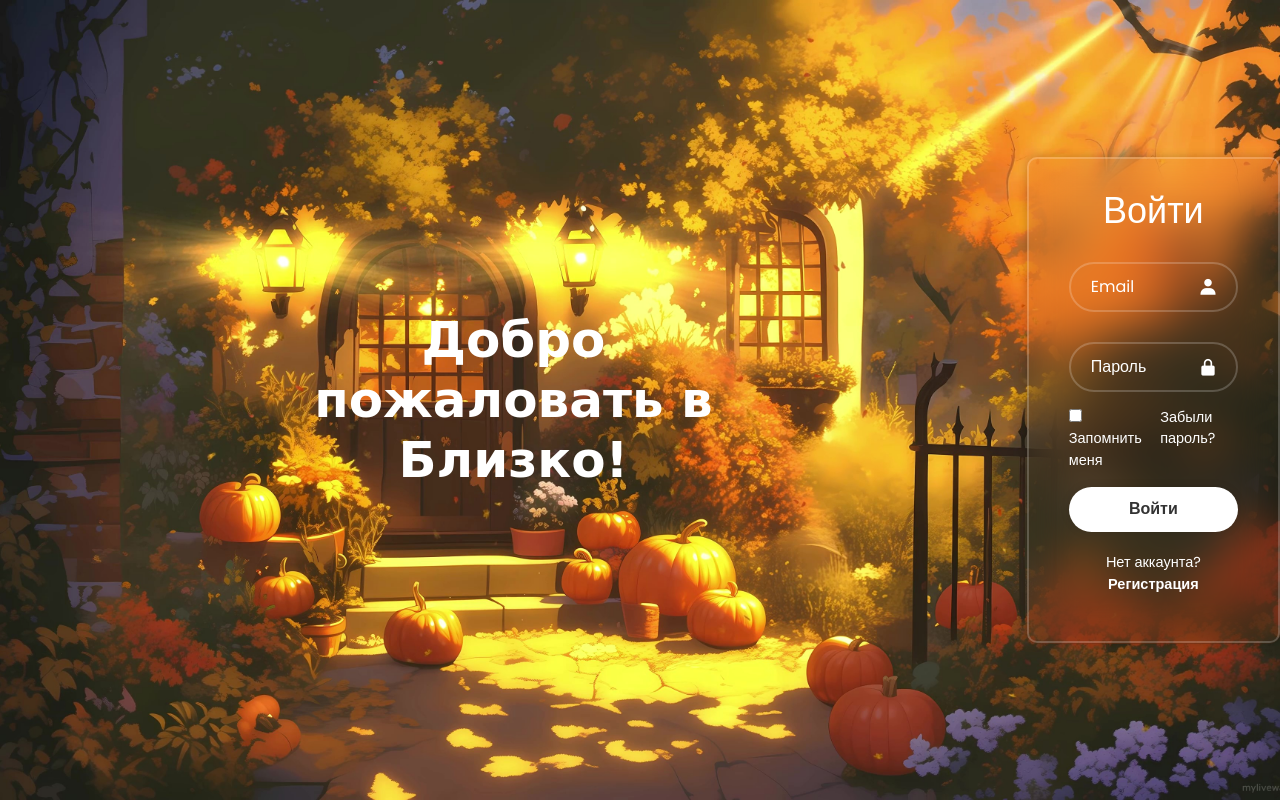
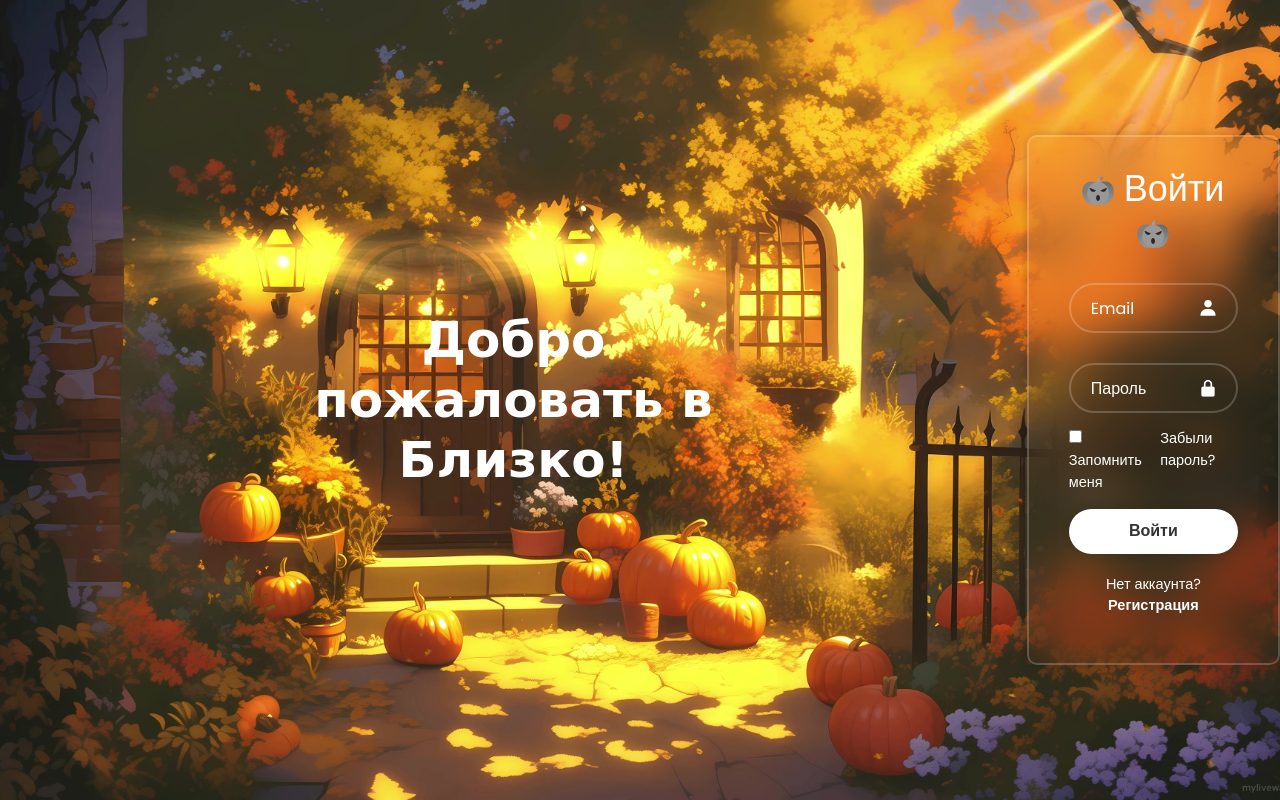
Before and after one commit to Londelord/Londelord.github.io, a plain HTML site: page index.html in a window 1280 px wide. Drawn offline with nearby package versions, Linux system fonts and the light colour scheme.

Commit message:
Added favicon and some pumpkins

```diff
--- a/index.html
+++ b/index.html
@@ -15,6 +15,7 @@
       href="https://unpkg.com/boxicons@2.1.4/css/boxicons.min.css"
       rel="stylesheet"
     />
+    <link rel="icon" href="favicon.png"><!-- 32×32 -->
   </head>
   <body>
     <h1
@@ -31,7 +32,10 @@
     </h1>
     <div class="wrapper">
       <form action="">
-        <h1>Войти</h1>
+        <h1>
+          <img src="pumpkin.png" class="pumpkin-img"/>
+            Войти
+          <img src="pumpkin.png" class="pumpkin-img" /></h1>
         <div class="input-box">
           <input
             id="login"
--- a/style.css
+++ b/style.css
@@ -86,6 +86,13 @@ body {
   text-decoration: underline;
 }
 
+.pumpkin-img {
+  height: 32px;
+  width: 32px;
+  filter: grayscale(100%);
+}
+
+
 .wrapper .wbtn {
   width: 100%;
   height: 45px;
```
Also changed, not shown: favicon.png (added), pumpkin.png (added).
